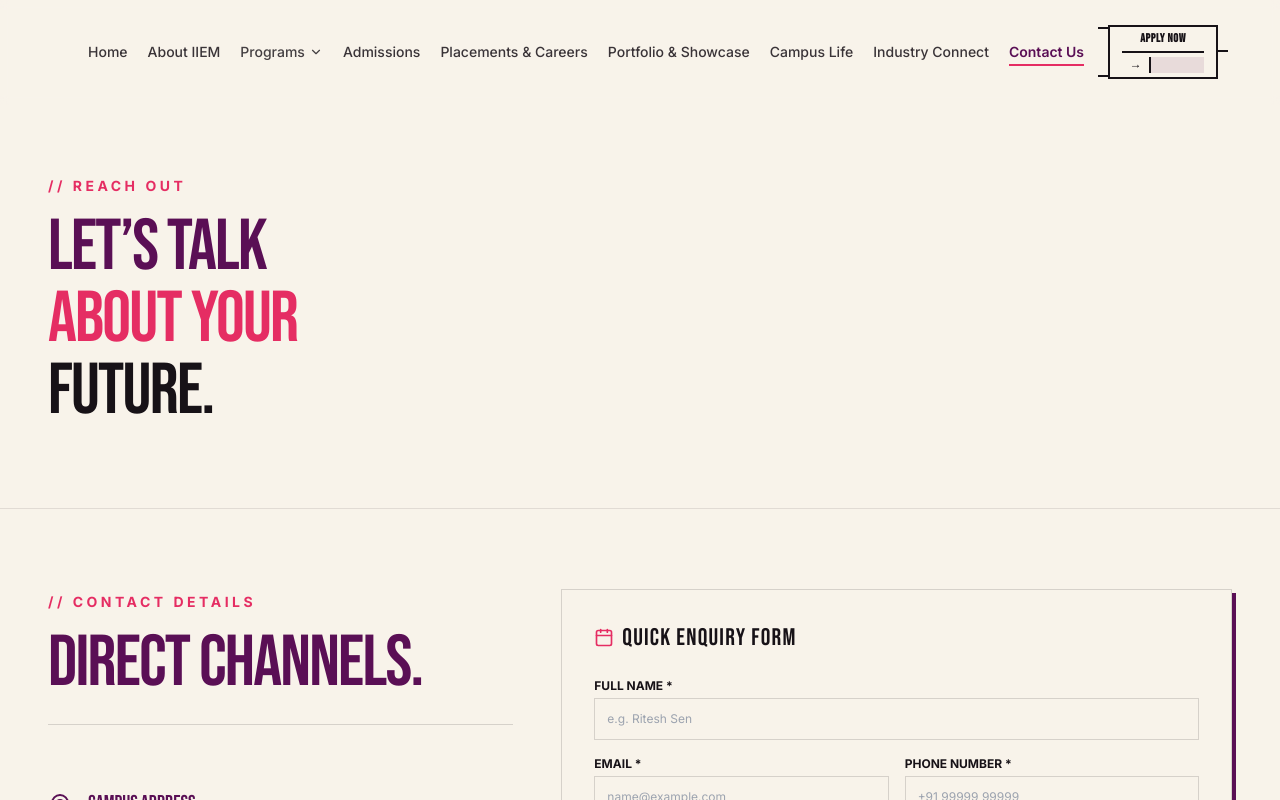
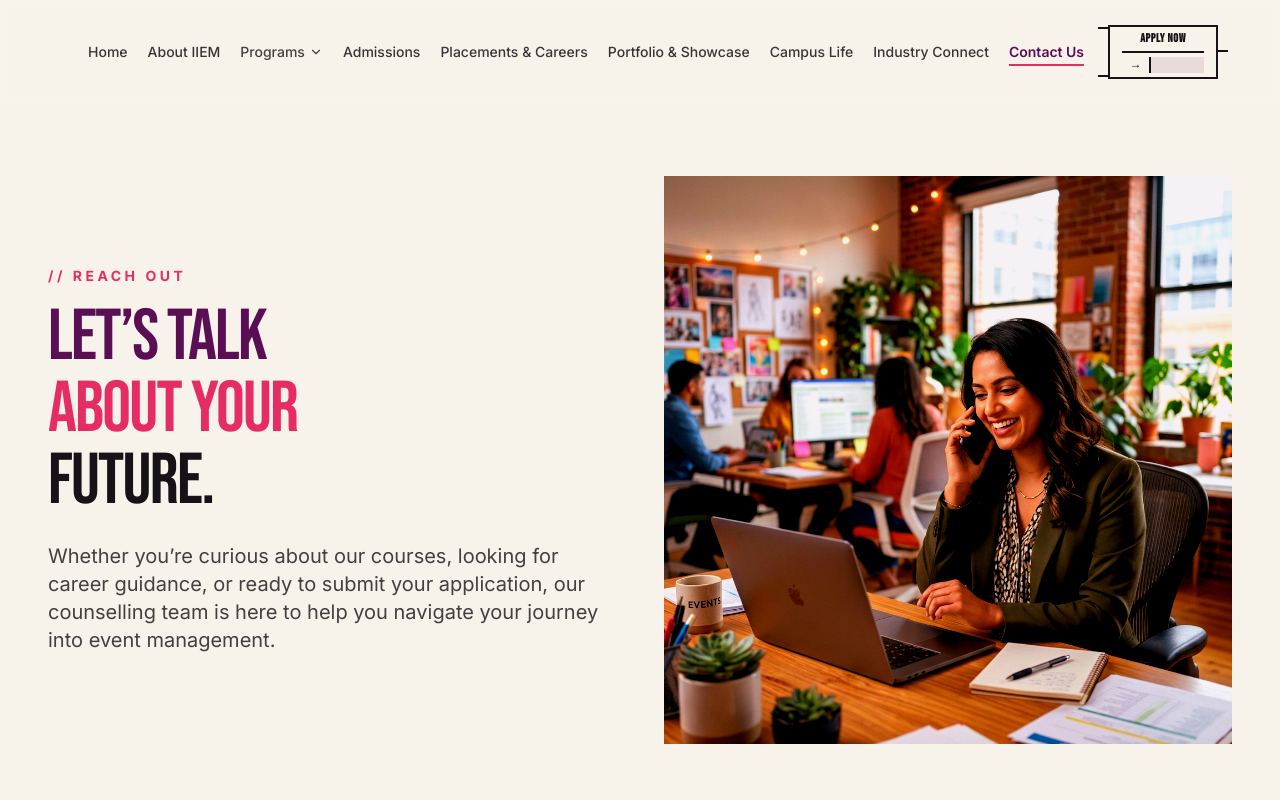
Before and after one commit to rameezwangde/iiem-v2, a React (Vite) app: page /contact in a window 1280 px wide. Shown: the top 800 px of the page. Built offline with nearby package versions, Linux system fonts and the light colour scheme.

Commit message:
feat: create contact page with enquiry form and location details

```diff
--- a/src/pages/Contact.jsx
+++ b/src/pages/Contact.jsx
@@ -37,17 +37,28 @@ const Contact = () => {
  return (
  <div className="w-full">
   {/* 1. Hero Header */}
- <section className="bg-brand-cream py-20 px-6 md:px-12 border-b border-brand-textDark/10">
- <div className="max-w-[1400px] mx-auto">
- <div className="max-w-4xl">
+  <section className="bg-brand-cream py-20 px-6 md:px-12 border-b border-brand-textDark/10 relative overflow-hidden">
+    <div className="max-w-[1400px] mx-auto w-full grid grid-cols-1 lg:grid-cols-2 gap-12 items-center relative z-10">
+      <div className="max-w-2xl">
         <span className="font-sans text-xs md:text-sm font-bold tracking-[0.25em] text-brand-magenta uppercase block mb-4">
           // REACH OUT
         </span>
- <h1 className="font-display text-4xl sm:text-6xl md:text-7xl leading-[0.85] tracking-tight uppercase text-brand-purple">
+        <h1 className="font-display text-4xl sm:text-6xl md:text-7xl leading-[0.85] tracking-tight uppercase text-brand-purple mb-6">
           LET’S TALK<br />
           <span className="text-brand-magenta">ABOUT YOUR</span><br />
           <span className="text-brand-textDark">FUTURE.</span>
         </h1>
+        <p className="text-brand-textDark/80 font-sans text-lg md:text-xl leading-relaxed max-w-xl">
+          Whether you’re curious about our courses, looking for career guidance, or ready to submit your application, our counselling team is here to help you navigate your journey into event management.
+        </p>
+      </div>
+      <div className="relative w-full aspect-square md:aspect-[4/3] lg:aspect-square group overflow-hidden bg-brand-purple/5">
+        <img
+          src="/images/contact_hero.png"
+          alt="Friendly IIEM Counsellor"
+          className="w-full h-full object-cover mix-blend-multiply group-hover:scale-105 transition-transform duration-700 ease-in-out filter contrast-125 saturate-150"
+        />
+        <div className="absolute inset-0 bg-brand-magenta/10 mix-blend-overlay"></div>
       </div>
     </div>
   </section>
```
Also changed, not shown: public/images/contact_hero.png (added). Lines whose indentation alone changed are shown as unchanged.
